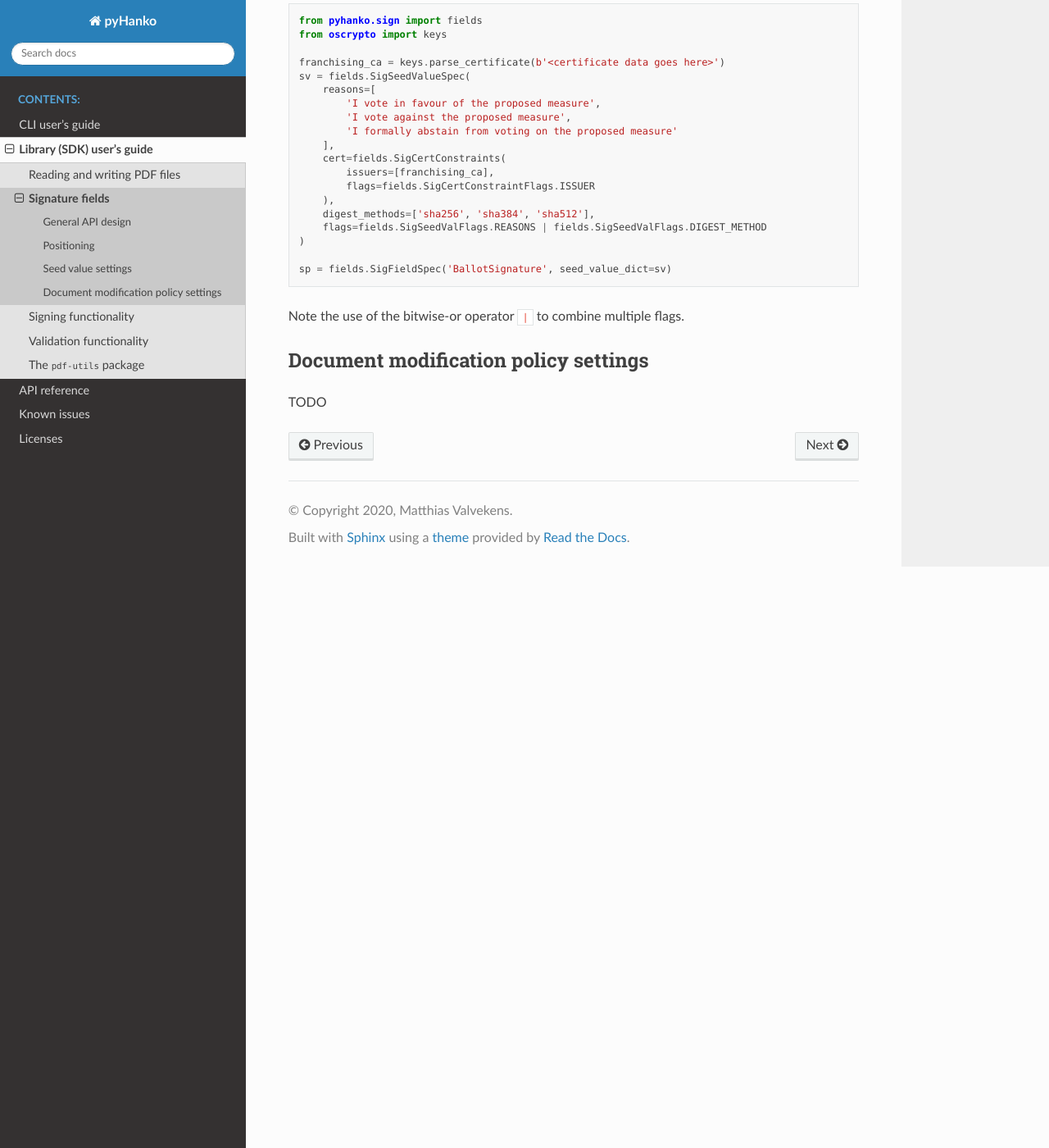
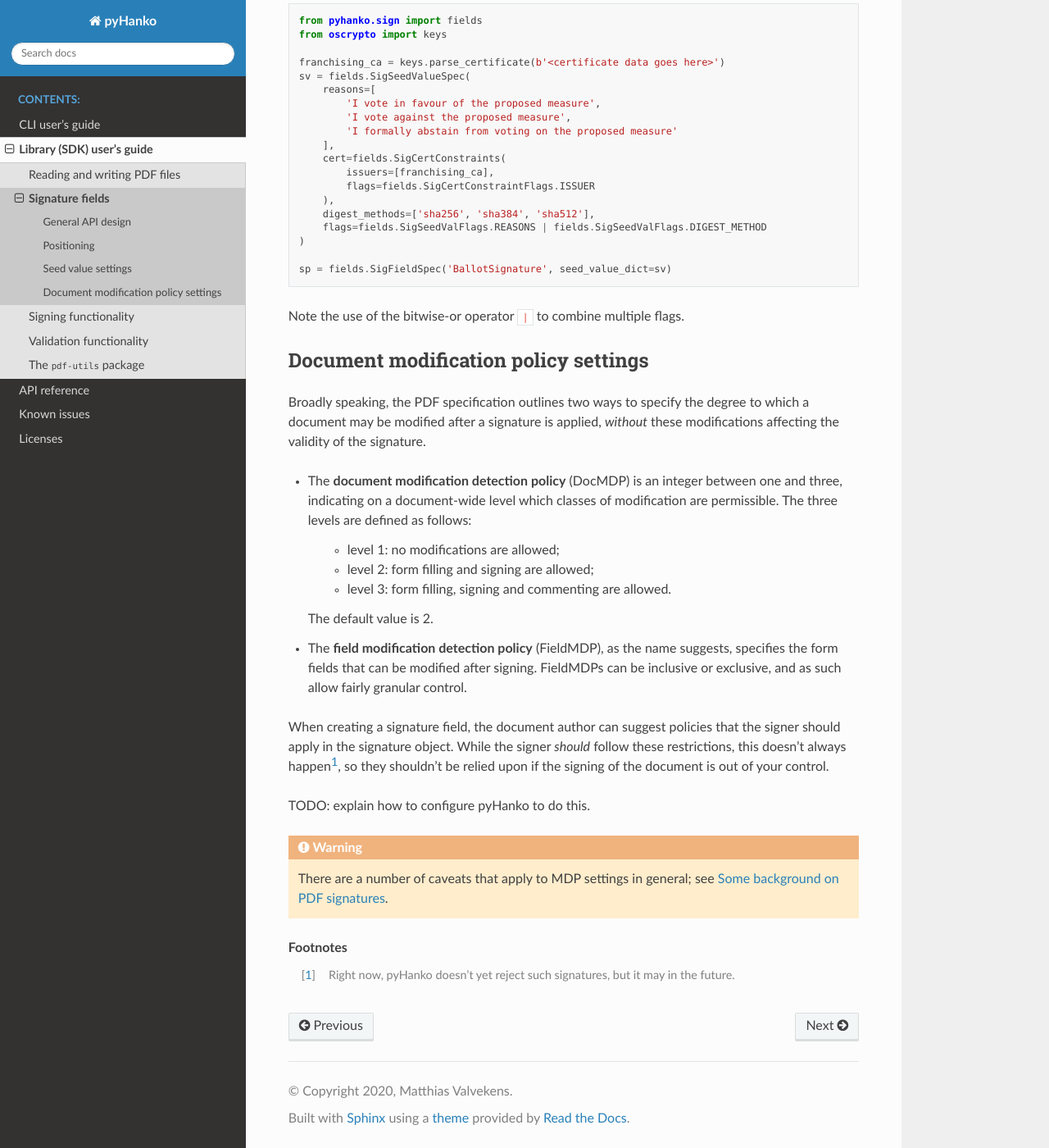
Before and after one commit to MatthiasValvekens/pyHanko, a Sphinx documentation site: the page built from docs/lib-guide/sig-fields.rst, in a window 1280 px wide and 1400 px high, scrolled down 3060 px. Shown: the whole window at 82% size. Built offline with Sphinx 7.4.7 and the Read the Docs theme 2.0.0, drawn with Linux system fonts in a browser that asks for light colours.

Commit message:
Background on MDP suggestions in field metadata

```diff
--- a/docs/cli-guide/signing.rst
+++ b/docs/cli-guide/signing.rst
@@ -7,6 +7,8 @@ PyHanko offers support for both visible and invisible signatures, several
 baseline PAdES profiles, seed values, and creating signatures using PKCS#11
 devices\ [#pkcs11]_.
 
+
+.. _pdf-signing-background:
 
 Some background on PDF signatures
 ---------------------------------
--- a/docs/lib-guide/sig-fields.rst
+++ b/docs/lib-guide/sig-fields.rst
@@ -216,4 +216,38 @@ Note the use of the bitwise-or operator ``|`` to combine multiple flags.
 Document modification policy settings
 -------------------------------------
 
-TODO
+Broadly speaking, the PDF specification outlines two ways to specify the degree
+to which a document may be modified after a signature is applied, *without*
+these modifications affecting the validity of the signature.
+
+* The **document modification detection policy** (DocMDP) is an integer between
+  one and three, indicating on a document-wide level which classes of
+  modification are permissible. The three levels are defined as follows:
+
+    * level 1: no modifications are allowed;
+    * level 2: form filling and signing are allowed;
+    * level 3: form filling, signing and commenting are allowed.
+
+  The default value is 2.
+
+* The **field modification detection policy** (FieldMDP), as the name suggests,
+  specifies the form fields that can be modified after signing.
+  FieldMDPs can be inclusive or exclusive, and as such allow fairly granular
+  control.
+
+When creating a signature field, the document author can suggest policies that
+the signer should apply in the signature object. While the signer *should*
+follow these restrictions, this doesn't always happen\ [#mdpreject]_, so
+they shouldn't be relied upon if the signing of the document is out of your
+control.
+
+TODO: explain how to configure pyHanko to do this.
+
+.. warning::
+    There are a number of caveats that apply to MDP settings in general; see
+    :ref:`pdf-signing-background`.
+
+.. rubric:: Footnotes
+.. [#mdpreject]
+    Right now, pyHanko doesn't yet reject such signatures, but it may in the
+    future.
```
